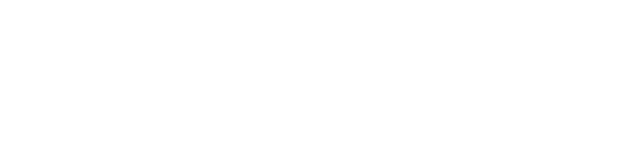
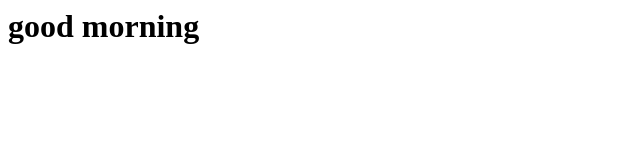
Before and after one commit to kundansanthosh/html, a plain HTML site: page index.html in a window 1280 px wide. Shown: the whole page, without its empty margins (0-640 px from the left). Drawn offline with Linux system fonts and the light colour scheme.

Commit message:
change by jeevan

```diff
--- a/index.html
+++ b/index.html
@@ -1,4 +1,7 @@
 <html>
 <head><title> my second class</title>
 </head>
+<body>
+<h1>good morning</h1>
+</body>
 </html>
```
